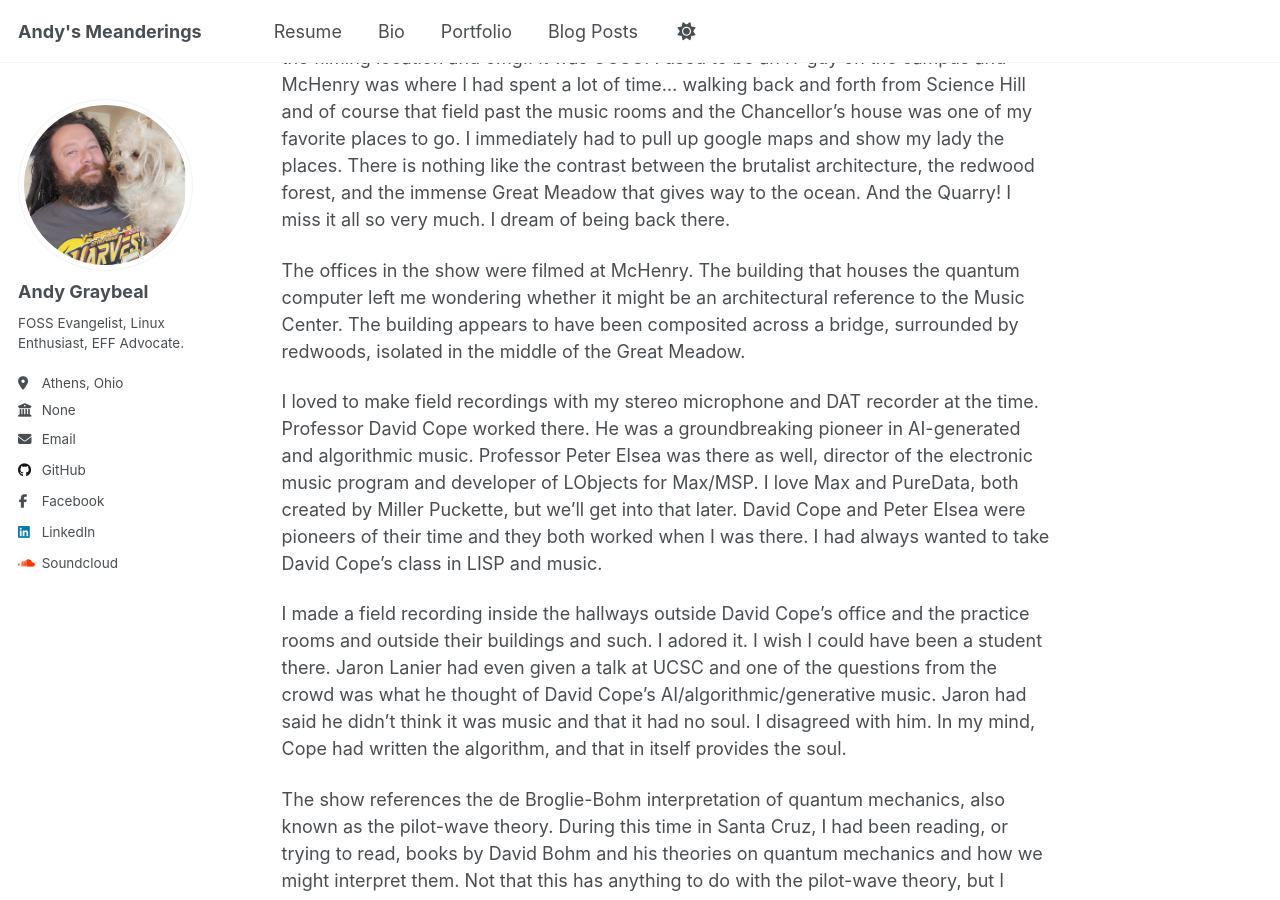
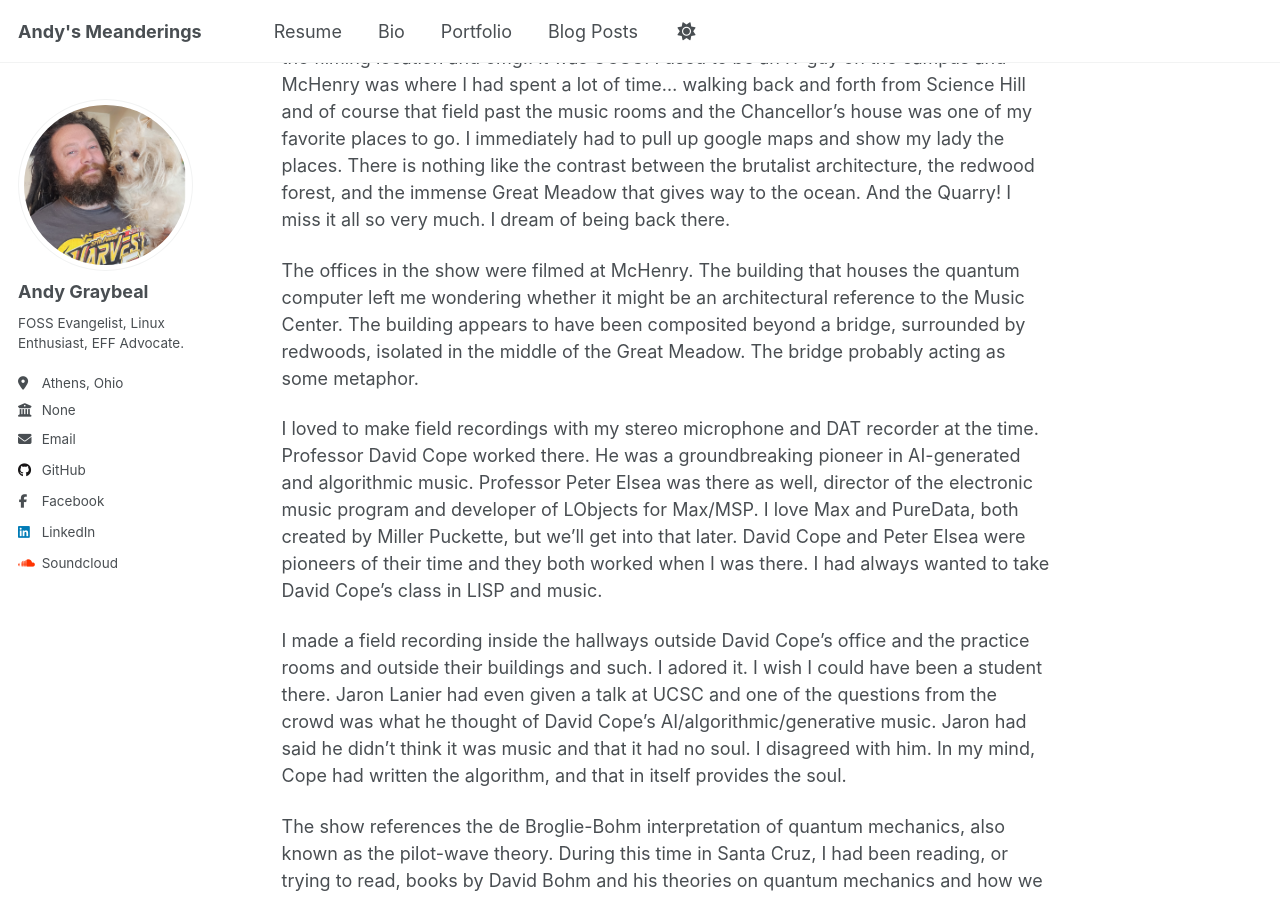
Before and after one commit to andy-graybeal/andy-graybeal.github.io, a Jekyll site: the page built from _posts/2026-07-18-blog-post-1.md, in a window 1280 px wide and 900 px high, scrolled down 877 px. Built offline with Jekyll 4.4.1, drawn with Linux system fonts in a browser that asks for light colours; a script that is not in the unit is left out.

Commit message:
Fix phrasing about architectural reference in blog post
Corrected phrasing regarding the architectural reference of the building in the show.

```diff
--- a/_posts/2026-07-18-blog-post-1.md
+++ b/_posts/2026-07-18-blog-post-1.md
@@ -22,7 +22,7 @@ As the first couple of episodes unfolded, I told my lady, who was watching it wi
 
 As the show moved between the offices and sweeping shots of redwoods and the buildings, I told my lady, "I swear that looks like UCSC!"  I love the campus.  I had to google the filming location and omg.. it was UCSC.  I used to be an IT guy on the campus and McHenry was where I had spent a lot of time... walking back and forth from Science Hill and of course that field past the music rooms and the Chancellor's house was one of my favorite places to go. I immediately had to pull up google maps and show my lady the places.  There is nothing like the contrast between the brutalist architecture, the redwood forest, and the immense Great Meadow that gives way to the ocean.  And the Quarry!  I miss it all so very much.  I dream of being back there.
 
-The offices in the show were filmed at McHenry. The building that houses the quantum computer left me wondering whether it might be an architectural reference to the Music Center. The building appears to have been composited across a bridge, surrounded by redwoods, isolated in the middle of the Great Meadow.
+The offices in the show were filmed at McHenry. The building that houses the quantum computer left me wondering whether it might be an architectural reference to the Music Center. The building appears to have been composited beyond a bridge, surrounded by redwoods, isolated in the middle of the Great Meadow.  The bridge probably acting as some metaphor.
 
 I loved to make field recordings with my stereo microphone and DAT recorder at the time.  Professor David Cope worked there. He was a groundbreaking pioneer in AI-generated and algorithmic music. Professor Peter Elsea was there as well, director of the electronic music program and developer of LObjects for Max/MSP. I love Max and PureData, both created by Miller Puckette, but we'll get into that later.  David Cope and Peter Elsea were pioneers of their time and they both worked when I was there.  I had always wanted to take David Cope's class in LISP and music.
 
```
